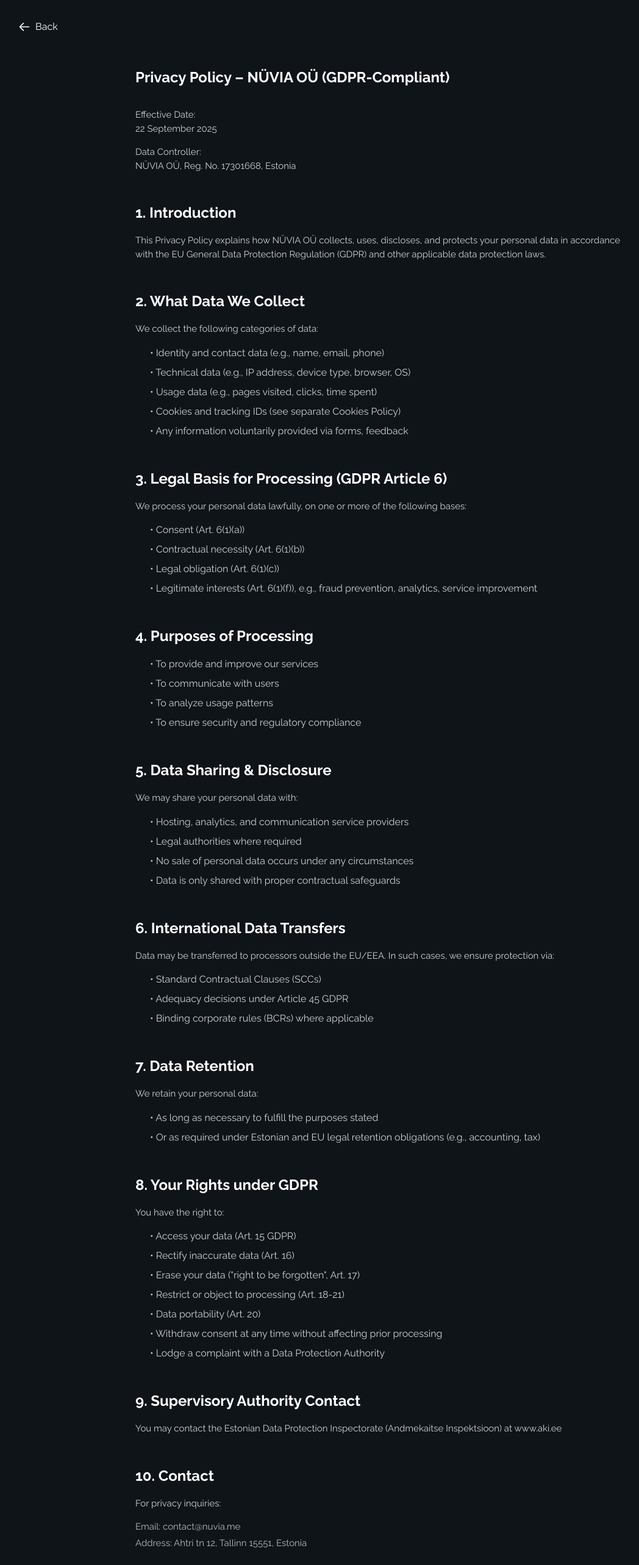
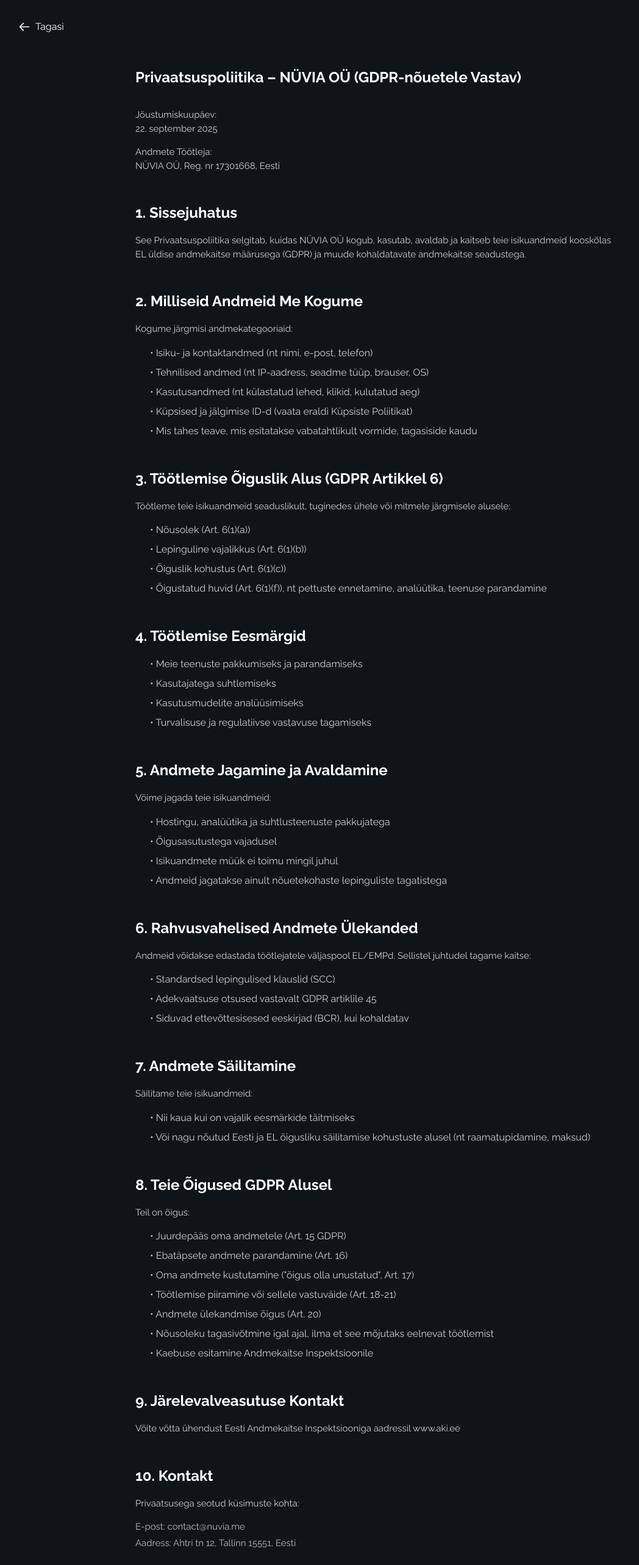
Before and after one commit to elghanbibadr/nuvia, a Next.js app: page /privacy in a window 1280 px wide. Shown: the top 2566 px of the page at 61% size, without its empty margins (18-1066 px from the left). Built offline with nearby package versions, Linux system fonts and the light colour scheme.

Commit message:
translate the privacy page

```diff
--- a/app/privacy/page.jsx
+++ b/app/privacy/page.jsx
@@ -1,7 +1,11 @@
+'use client'
 import React from 'react';
 import Link from 'next/link';
+import { useTranslations } from 'next-intl';
 
 const PrivacyPolicy = () => {
+  const t = useTranslations('Privacy');
+
   return (
     <div className="min-h-screen bg-[#0F1419] text-white">
       {/* Back Button */}
@@ -10,136 +14,136 @@
           <svg className="w-5 h-5 mr-2" fill="none" stroke="currentColor" viewBox="0 0 24 24">
             <path strokeLinecap="round" strokeLinejoin="round" strokeWidth={2} d="M10 19l-7-7m0 0l7-7m-7 7h18" />
           </svg>
-          Back
+          {t('back')}
         </Link>
       </div>
 
       {/* Main Content */}
       <div className="px-6 max-w-4xl mx-auto lg:px-12 py-12">
-        <h3 className="mb-8">Privacy Policy – NÜVIA OÜ (GDPR-Compliant)</h3>
+        <h3 className="mb-8">{t('title')}</h3>
 
         {/* Header Info */}
         <div className="mb-12 space-y-4">
           <div>
-            <p className="text-[#FFFFFFCC]">Effective Date:</p>
-            <p className="text-[#FFFFFFCC]">22 September 2025</p>
+            <p className="text-[#FFFFFFCC]">{t('effectiveDate')}</p>
+            <p className="text-[#FFFFFFCC]">{t('effectiveDateValue')}</p>
           </div>
 
           <div>
-            <p className="text-[#FFFFFFCC]">Data Controller:</p>
-            <p className="text-[#FFFFFFCC]">NÜVIA OÜ, Reg. No. 17301668, Estonia</p>
+            <p className="text-[#FFFFFFCC]">{t('dataController')}</p>
+            <p className="text-[#FFFFFFCC]">{t('dataControllerValue')}</p>
           </div>
         </div>
 
         {/* Section 1 */}
         <section className="mb-12">
-          <h3 className="mb-4">1. Introduction</h3>
+          <h3 className="mb-4">{t('section1.title')}</h3>
           <p className="text-[#FFFFFFCC]">
-            This Privacy Policy explains how NÜVIA OÜ collects, uses, discloses, and protects your personal data in accordance with the EU General Data Protection Regulation (GDPR) and other applicable data protection laws.
+            {t('section1.paragraph')}
           </p>
         </section>
 
         {/* Section 2 */}
         <section className="mb-12">
-          <h3 className="mb-4">2. What Data We Collect</h3>
-          <p className="text-[#FFFFFFCC] mb-4">We collect the following categories of data:</p>
+          <h3 className="mb-4">{t('section2.title')}</h3>
+          <p className="text-[#FFFFFFCC] mb-4">{t('section2.intro')}</p>
           <ul className="space-y-2 ml-6">
-            <li className="text-[#FFFFFFCC]">• Identity and contact data (e.g., name, email, phone)</li>
-            <li className="text-[#FFFFFFCC]">• Technical data (e.g., IP address, device type, browser, OS)</li>
-            <li className="text-[#FFFFFFCC]">• Usage data (e.g., pages visited, clicks, time spent)</li>
-            <li className="text-[#FFFFFFCC]">• Cookies and tracking IDs (see separate Cookies Policy)</li>
-            <li className="text-[#FFFFFFCC]">• Any information voluntarily provided via forms, feedback</li>
+            <li className="text-[#FFFFFFCC]">• {t('section2.item1')}</li>
+            <li className="text-[#FFFFFFCC]">• {t('section2.item2')}</li>
+            <li className="text-[#FFFFFFCC]">• {t('section2.item3')}</li>
+            <li className="text-[#FFFFFFCC]">• {t('section2.item4')}</li>
+            <li className="text-[#FFFFFFCC]">• {t('section2.item5')}</li>
           </ul>
         </section>
 
         {/* Section 3 */}
         <section className="mb-12">
-          <h3 className="mb-4">3. Legal Basis for Processing (GDPR Article 6)</h3>
-          <p className="text-[#FFFFFFCC] mb-4">We process your personal data lawfully, on one or more of the following bases:</p>
+          <h3 className="mb-4">{t('section3.title')}</h3>
+          <p className="text-[#FFFFFFCC] mb-4">{t('section3.intro')}</p>
           <ul className="space-y-2 ml-6">
-            <li className="text-[#FFFFFFCC]">• Consent (Art. 6(1)(a))</li>
-            <li className="text-[#FFFFFFCC]">• Contractual necessity (Art. 6(1)(b))</li>
-            <li className="text-[#FFFFFFCC]">• Legal obligation (Art. 6(1)(c))</li>
-            <li className="text-[#FFFFFFCC]">• Legitimate interests (Art. 6(1)(f)), e.g., fraud prevention, analytics, service improvement</li>
+            <li className="text-[#FFFFFFCC]">• {t('section3.item1')}</li>
+            <li className="text-[#FFFFFFCC]">• {t('section3.item2')}</li>
+            <li className="text-[#FFFFFFCC]">• {t('section3.item3')}</li>
+            <li className="text-[#FFFFFFCC]">• {t('section3.item4')}</li>
           </ul>
         </section>
 
         {/* Section 4 */}
         <section className="mb-12">
-          <h3 className="mb-4">4. Purposes of Processing</h3>
+          <h3 className="mb-4">{t('section4.title')}</h3>
           <ul className="space-y-2 ml-6">
-            <li className="text-[#FFFFFFCC]">• To provide and improve our services</li>
-            <li className="text-[#FFFFFFCC]">• To communicate with users</li>
-            <li className="text-[#FFFFFFCC]">• To analyze usage patterns</li>
-            <li className="text-[#FFFFFFCC]">• To ensure security and regulatory compliance</li>
+            <li className="text-[#FFFFFFCC]">• {t('section4.item1')}</li>
+            <li className="text-[#FFFFFFCC]">• {t('section4.item2')}</li>
+            <li className="text-[#FFFFFFCC]">• {t('section4.item3')}</li>
+            <li className="text-[#FFFFFFCC]">• {t('section4.item4')}</li>
           </ul>
         </section>
 
         {/* Section 5 */}
         <section className="mb-12">
-          <h3 className="mb-4">5. Data Sharing & Disclosure</h3>
-          <p className="text-[#FFFFFFCC] mb-4">We may share your personal data with:</p>
+          <h3 className="mb-4">{t('section5.title')}</h3>
+          <p className="text-[#FFFFFFCC] mb-4">{t('section5.intro')}</p>
           <ul className="space-y-2 ml-6">
-            <li className="text-[#FFFFFFCC]">• Hosting, analytics, and communication service providers</li>
-            <li className="text-[#FFFFFFCC]">• Legal authorities where required</li>
-            <li className="text-[#FFFFFFCC]">• No sale of personal data occurs under any circumstances</li>
-            <li className="text-[#FFFFFFCC]">• Data is only shared with proper contractual safeguards</li>
+            <li className="text-[#FFFFFFCC]">• {t('section5.item1')}</li>
+            <li className="text-[#FFFFFFCC]">• {t('section5.item2')}</li>
+            <li className="text-[#FFFFFFCC]">• {t('section5.item3')}</li>
+            <li className="text-[#FFFFFFCC]">• {t('section5.item4')}</li>
           </ul>
         </section>
 
         {/* Section 6 */}
         <section className="mb-12">
-          <h3 className="mb-4">6. International Data Transfers</h3>
+          <h3 className="mb-4">{t('section6.title')}</h3>
           <p className="text-[#FFFFFFCC] mb-4">
-            Data may be transferred to processors outside the EU/EEA. In such cases, we ensure protection via:
+            {t('section6.intro')}
           </p>
           <ul className="space-y-2 ml-6">
-            <li className="text-[#FFFFFFCC]">• Standard Contractual Clauses (SCCs)</li>
-            <li className="text-[#FFFFFFCC]">• Adequacy decisions under Article 45 GDPR</li>
-            <li className="text-[#FFFFFFCC]">• Binding corporate rules (BCRs) where applicable</li>
+            <li className="text-[#FFFFFFCC]">• {t('section6.item1')}</li>
+            <li className="text-[#FFFFFFCC]">• {t('section6.item2')}</li>
+            <li className="text-[#FFFFFFCC]">• {t('section6.item3')}</li>
           </ul>
         </section>
 
         {/* Section 7 */}
         <section className="mb-12">
-          <h3 className="mb-4">7. Data Retention</h3>
-          <p className="text-[#FFFFFFCC] mb-4">We retain your personal data:</p>
+          <h3 className="mb-4">{t('section7.title')}</h3>
+          <p className="text-[#FFFFFFCC] mb-4">{t('section7.intro')}</p>
           <ul className="space-y-2 ml-6">
-            <li className="text-[#FFFFFFCC]">• As long as necessary to fulfill the purposes stated</li>
-            <li className="text-[#FFFFFFCC]">• Or as required under Estonian and EU legal retention obligations (e.g., accounting, tax)</li>
+            <li className="text-[#FFFFFFCC]">• {t('section7.item1')}</li>
+            <li className="text-[#FFFFFFCC]">• {t('section7.item2')}</li>
           </ul>
         </section>
 
         {/* Section 8 */}
         <section className="mb-12">
-          <h3 className="mb-4">8. Your Rights under GDPR</h3>
-          <p className="text-[#FFFFFFCC] mb-4">You have the right to:</p>
+          <h3 className="mb-4">{t('section8.title')}</h3>
+          <p className="text-[#FFFFFFCC] mb-4">{t('section8.intro')}</p>
           <ul className="space-y-2 ml-6">
-            <li className="text-[#FFFFFFCC]">• Access your data (Art. 15 GDPR)</li>
-            <li className="text-[#FFFFFFCC]">• Rectify inaccurate data (Art. 16)</li>
-            <li className="text-[#FFFFFFCC]">• Erase your data ("right to be forgotten", Art. 17)</li>
-            <li className="text-[#FFFFFFCC]">• Restrict or object to processing (Art. 18-21)</li>
-            <li className="text-[#FFFFFFCC]">• Data portability (Art. 20)</li>
-            <li className="text-[#FFFFFFCC]">• Withdraw consent at any time without affecting prior processing</li>
-            <li className="text-[#FFFFFFCC]">• Lodge a complaint with a Data Protection Authority</li>
+            <li className="text-[#FFFFFFCC]">• {t('section8.item1')}</li>
+            <li className="text-[#FFFFFFCC]">• {t('section8.item2')}</li>
+            <li className="text-[#FFFFFFCC]">• {t('section8.item3')}</li>
+            <li className="text-[#FFFFFFCC]">• {t('section8.item4')}</li>
+            <li className="text-[#FFFFFFCC]">• {t('section8.item5')}</li>
+            <li className="text-[#FFFFFFCC]">• {t('section8.item6')}</li>
+            <li className="text-[#FFFFFFCC]">• {t('section8.item7')}</li>
           </ul>
         </section>
 
         {/* Section 9 */}
         <section className="mb-12">
-          <h3 className="mb-4">9. Supervisory Authority Contact</h3>
+          <h3 className="mb-4">{t('section9.title')}</h3>
           <p className="text-[#FFFFFFCC]">
-            You may contact the Estonian Data Protection Inspectorate (Andmekaitse Inspektsioon) at www.aki.ee
+            {t('section9.paragraph')}
           </p>
         </section>
 
         {/* Section 10 */}
         <section className="mb-12">
-          <h3 className="mb-4">10. Contact</h3>
-          <p className="text-[#FFFFFFCC] mb-4">For privacy inquiries:</p>
+          <h3 className="mb-4">{t('section10.title')}</h3>
+          <p className="text-[#FFFFFFCC] mb-4">{t('section10.intro')}</p>
           <div className="text-[#FFFFFFCC] space-y-1">
-            <p>Email: contact@nuvia.me</p>
-            <p>Address: Ahtri tn 12, Tallinn 15551, Estonia</p>
+            <p>{t('section10.email')}</p>
+            <p>{t('section10.address')}</p>
           </div>
         </section>
       </div>
--- a/messages/en.json
+++ b/messages/en.json
@@ -290,5 +290,93 @@
       "email": "Email: support@nuvia.me",
       "copyright": "© 2025 NÜVIA OÜ. All rights reserved."
     }
+  },
+   "Privacy": {
+    "back": "Back",
+    "title": "Privacy Policy – NÜVIA OÜ (GDPR-Compliant)",
+    "effectiveDate": "Effective Date:",
+    "effectiveDateValue": "22 September 2025",
+    "dataController": "Data Controller:",
+    "dataControllerValue": "NÜVIA OÜ, Reg. No. 17301668, Estonia",
+
+    "section1": {
+      "title": "1. Introduction",
+      "paragraph": "This Privacy Policy explains how NÜVIA OÜ collects, uses, discloses, and protects your personal data in accordance with the EU General Data Protection Regulation (GDPR) and other applicable data protection laws."
+    },
+
+    "section2": {
+      "title": "2. What Data We Collect",
+      "intro": "We collect the following categories of data:",
+      "item1": "Identity and contact data (e.g., name, email, phone)",
+      "item2": "Technical data (e.g., IP address, device type, browser, OS)",
+      "item3": "Usage data (e.g., pages visited, clicks, time spent)",
+      "item4": "Cookies and tracking IDs (see separate Cookies Policy)",
+      "item5": "Any information voluntarily provided via forms, feedback"
+    },
+
+    "section3": {
+      "title": "3. Legal Basis for Processing (GDPR Article 6)",
+      "intro": "We process your personal data lawfully, on one or more of the following bases:",
+      "item1": "Consent (Art. 6(1)(a))",
+      "item2": "Contractual necessity (Art. 6(1)(b))",
+      "item3": "Legal obligation (Art. 6(1)(c))",
+      "item4": "Legitimate interests (Art. 6(1)(f)), e.g., fraud prevention, analytics, service improvement"
+    },
+
+    "section4": {
+      "title": "4. Purposes of Processing",
+      "item1": "To provide and improve our services",
+      "item2": "To communicate with users",
+      "item3": "To analyze usage patterns",
+      "item4": "To ensure security and regulatory compliance"
+    },
+
+    "section5": {
+      "title": "5. Data Sharing & Disclosure",
+      "intro": "We may share your personal data with:",
+      "item1": "Hosting, analytics, and communication service providers",
+      "item2": "Legal authorities where required",
+      "item3": "No sale of personal data occurs under any circumstances",
+      "item4": "Data is only shared with proper contractual safeguards"
+    },
+
+    "section6": {
+      "title": "6. International Data Transfers",
+      "intro": "Data may be transferred to processors outside the EU/EEA. In such cases, we ensure protection via:",
+      "item1": "Standard Contractual Clauses (SCCs)",
+      "item2": "Adequacy decisions under Article 45 GDPR",
+      "item3": "Binding corporate rules (BCRs) where applicable"
+    },
+
+    "section7": {
+      "title": "7. Data Retention",
+      "intro": "We retain your personal data:",
+      "item1": "As long as necessary to fulfill the purposes stated",
+      "item2": "Or as required under Estonian and EU legal retention obligations (e.g., accounting, tax)"
+    },
+
+    "section8": {
+      "title": "8. Your Rights under GDPR",
+      "intro": "You have the right to:",
+      "item1": "Access your data (Art. 15 GDPR)",
+      "item2": "Rectify inaccurate data (Art. 16)",
+      "item3": "Erase your data (\"right to be forgotten\", Art. 17)",
+      "item4": "Restrict or object to processing (Art. 18-21)",
+      "item5": "Data portability (Art. 20)",
+      "item6": "Withdraw consent at any time without affecting prior processing",
+      "item7": "Lodge a complaint with a Data Protection Authority"
+    },
+
+    "section9": {
+      "title": "9. Supervisory Authority Contact",
+      "paragraph": "You may contact the Estonian Data Protection Inspectorate (Andmekaitse Inspektsioon) at www.aki.ee"
+    },
+
+    "section10": {
+      "title": "10. Contact",
+      "intro": "For privacy inquiries:",
+      "email": "Email: contact@nuvia.me",
+      "address": "Address: Ahtri tn 12, Tallinn 15551, Estonia"
+    }
   }
 }
--- a/messages/es.json
+++ b/messages/es.json
@@ -290,6 +290,93 @@
       "email": "E-post: support@nuvia.me",
       "copyright": "© 2025 NÜVIA OÜ. Kõik õigused kaitstud."
     }
+  }, "Privacy": {
+    "back": "Tagasi",
+    "title": "Privaatsuspoliitika – NÜVIA OÜ (GDPR-nõuetele Vastav)",
+    "effectiveDate": "Jõustumiskuupäev:",
+    "effectiveDateValue": "22. september 2025",
+    "dataController": "Andmete Töötleja:",
+    "dataControllerValue": "NÜVIA OÜ, Reg. nr 17301668, Eesti",
+
+    "section1": {
+      "title": "1. Sissejuhatus",
+      "paragraph": "See Privaatsuspoliitika selgitab, kuidas NÜVIA OÜ kogub, kasutab, avaldab ja kaitseb teie isikuandmeid kooskõlas EL üldise andmekaitse määrusega (GDPR) ja muude kohaldatavate andmekaitse seadustega."
+    },
+
+    "section2": {
+      "title": "2. Milliseid Andmeid Me Kogume",
+      "intro": "Kogume järgmisi andmekategooriaid:",
+      "item1": "Isiku- ja kontaktandmed (nt nimi, e-post, telefon)",
+      "item2": "Tehnilised andmed (nt IP-aadress, seadme tüüp, brauser, OS)",
+      "item3": "Kasutusandmed (nt külastatud lehed, klikid, kulutatud aeg)",
+      "item4": "Küpsised ja jälgimise ID-d (vaata eraldi Küpsiste Poliitikat)",
+      "item5": "Mis tahes teave, mis esitatakse vabatahtlikult vormide, tagasiside kaudu"
+    },
+
+    "section3": {
+      "title": "3. Töötlemise Õiguslik Alus (GDPR Artikkel 6)",
+      "intro": "Töötleme teie isikuandmeid seaduslikult, tuginedes ühele või mitmele järgmisele alusele:",
+      "item1": "Nõusolek (Art. 6(1)(a))",
+      "item2": "Lepinguline vajalikkus (Art. 6(1)(b))",
+      "item3": "Õiguslik kohustus (Art. 6(1)(c))",
+      "item4": "Õigustatud huvid (Art. 6(1)(f)), nt pettuste ennetamine, analüütika, teenuse parandamine"
+    },
+
+    "section4": {
+      "title": "4. Töötlemise Eesmärgid",
+      "item1": "Meie teenuste pakkumiseks ja parandamiseks",
+      "item2": "Kasutajatega suhtlemiseks",
+      "item3": "Kasutusmudelite analüüsimiseks",
+      "item4": "Turvalisuse ja regulatiivse vastavuse tagamiseks"
+    },
+
+    "section5": {
+      "title": "5. Andmete Jagamine ja Avaldamine",
+      "intro": "Võime jagada teie isikuandmeid:",
+      "item1": "Hostingu, analüütika ja suhtlusteenuste pakkujatega",
+      "item2": "Õigusasutustega vajadusel",
+      "item3": "Isikuandmete müük ei toimu mingil juhul",
+      "item4": "Andmeid jagatakse ainult nõuetekohaste lepinguliste tagatistega"
+    },
+
+    "section6": {
+      "title": "6. Rahvusvahelised Andmete Ülekanded",
+      "intro": "Andmeid võidakse edastada töötlejatele väljaspool EL/EMPd. Sellistel juhtudel tagame kaitse:",
+      "item1": "Standardsed lepingulised klauslid (SCC)",
+      "item2": "Adekvaatsuse otsused vastavalt GDPR artiklile 45",
+      "item3": "Siduvad ettevõttesisesed eeskirjad (BCR), kui kohaldatav"
+    },
+
+    "section7": {
+      "title": "7. Andmete Säilitamine",
+      "intro": "Säilitame teie isikuandmeid:",
+      "item1": "Nii kaua kui on vajalik eesmärkide täitmiseks",
+      "item2": "Või nagu nõutud Eesti ja EL õigusliku säilitamise kohustuste alusel (nt raamatupidamine, maksud)"
+    },
+
+    "section8": {
+      "title": "8. Teie Õigused GDPR Alusel",
+      "intro": "Teil on õigus:",
+      "item1": "Juurdepääs oma andmetele (Art. 15 GDPR)",
+      "item2": "Ebatäpsete andmete parandamine (Art. 16)",
+      "item3": "Oma andmete kustutamine (\"õigus olla unustatud\", Art. 17)",
+      "item4": "Töötlemise piiramine või sellele vastuväide (Art. 18-21)",
+      "item5": "Andmete ülekandmise õigus (Art. 20)",
+      "item6": "Nõusoleku tagasivõtmine igal ajal, ilma et see mõjutaks eelnevat töötlemist",
+      "item7": "Kaebuse esitamine Andmekaitse Inspektsioonile"
+    },
+
+    "section9": {
+      "title": "9. Järelevalveasutuse Kontakt",
+      "paragraph": "Võite võtta ühendust Eesti Andmekaitse Inspektsiooniga aadressil www.aki.ee"
+    },
+
+    "section10": {
+      "title": "10. Kontakt",
+      "intro": "Privaatsusega seotud küsimuste kohta:",
+      "email": "E-post: contact@nuvia.me",
+      "address": "Aadress: Ahtri tn 12, Tallinn 15551, Eesti"
+    }
   }
 
 }
```
